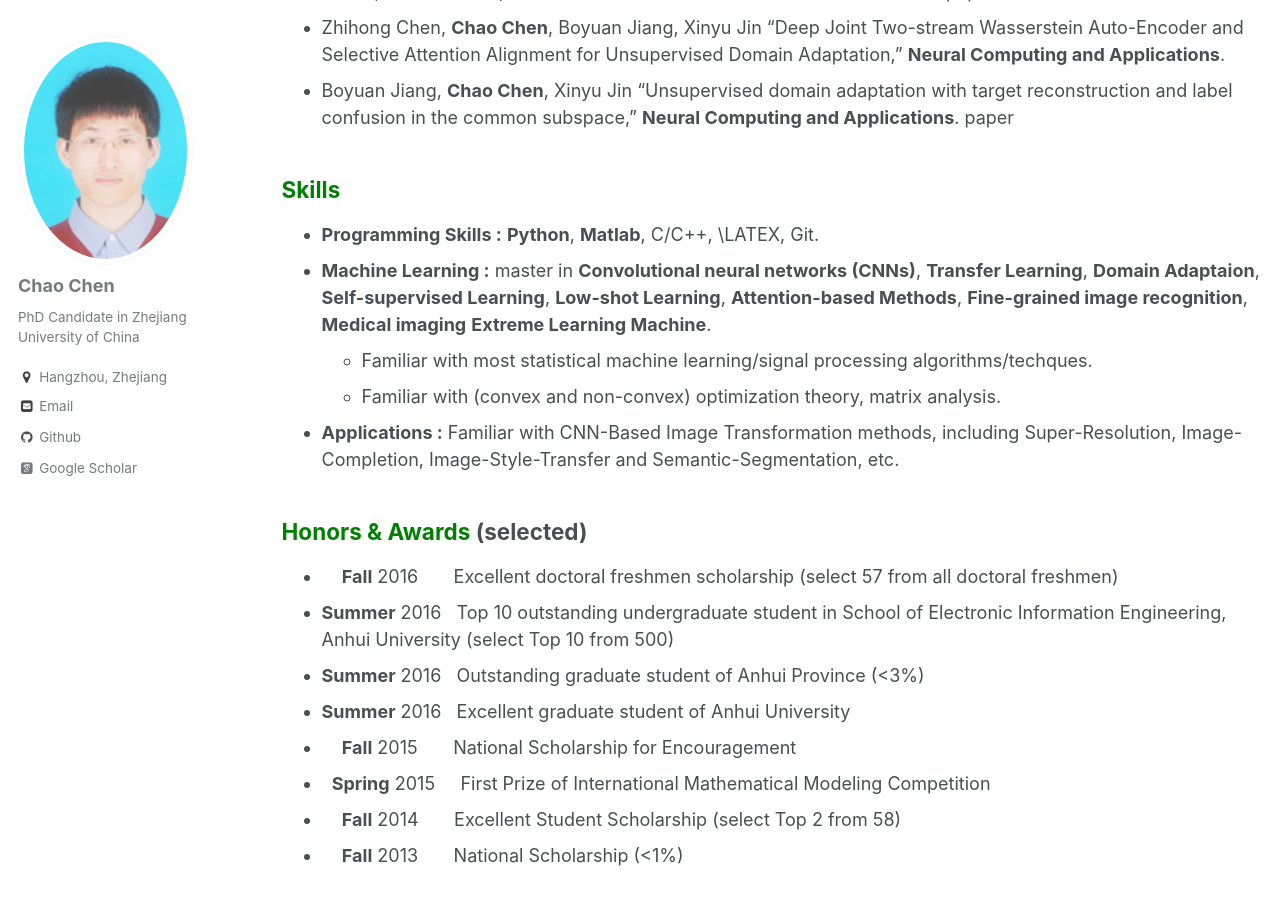
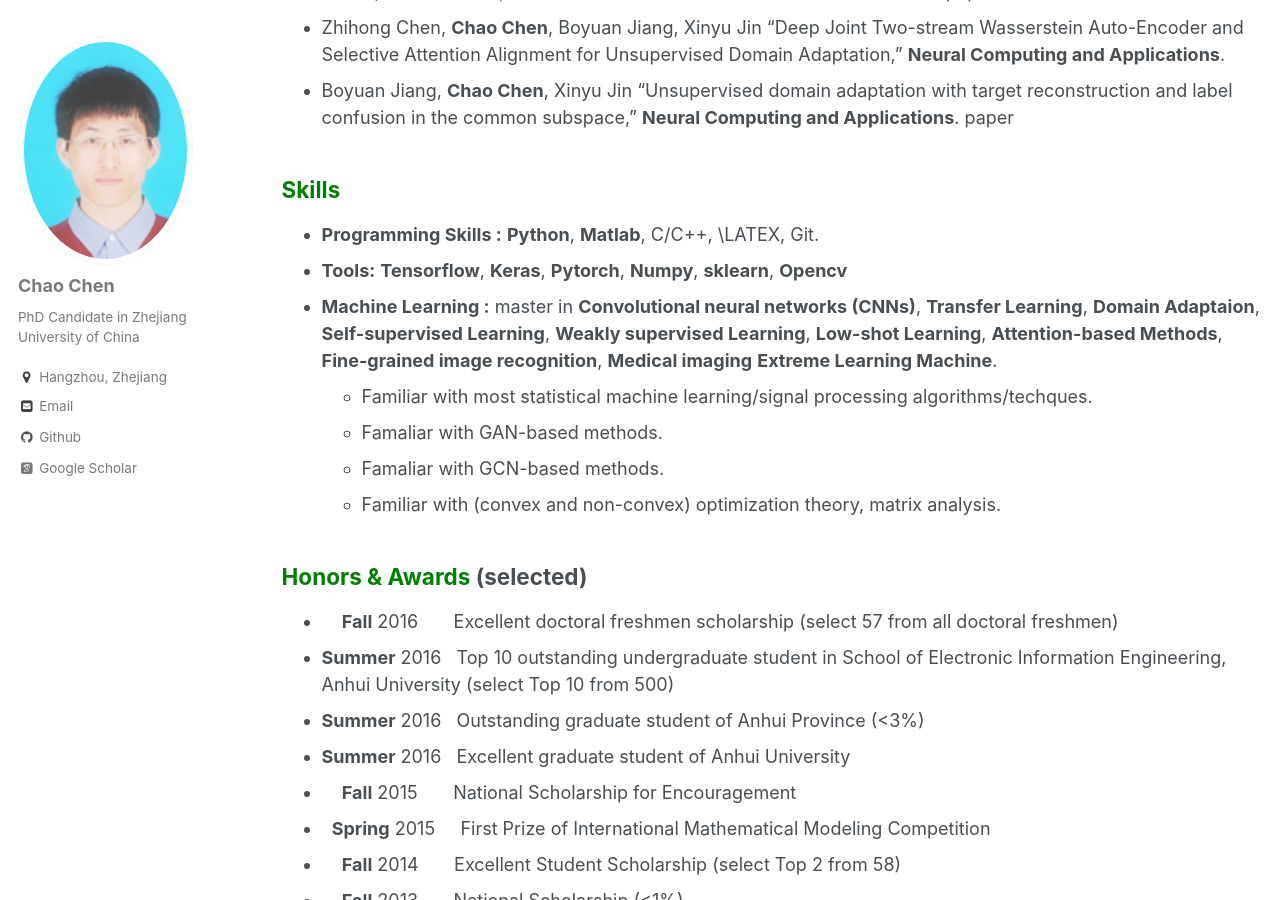
Before and after one commit to chenchao666/chenchao666.github.io, a Jekyll site: the page built from _pages/cv.md, in a window 1280 px wide and 900 px high, scrolled down 1585 px. Built offline with Jekyll 4.4.1, drawn with Linux system fonts in a browser that asks for light colours; some web fonts are replaced.

Commit message:
Update cv.md

```diff
--- a/_pages/cv.md
+++ b/_pages/cv.md
@@ -46,10 +46,13 @@ the common subspace,” **Neural Computing and Applications**. [paper](https://l
 
 ## <span style="color: green"> Skills </span>
 * **Programming Skills :** **Python**, **Matlab**, C/C++, \LATEX, Git.
-* **Machine Learning :** master in **Convolutional neural networks (CNNs)**, **Transfer Learning**, **Domain Adaptaion**, **Self-supervised Learning**, **Low-shot Learning**, **Attention-based Methods**, **Fine-grained image recognition**, **Medical imaging** **Extreme Learning Machine**.
+* **Tools:** **Tensorflow**, **Keras**, **Pytorch**, **Numpy**, **sklearn**, **Opencv**
+* **Machine Learning :** master in **Convolutional neural networks (CNNs)**, **Transfer Learning**, **Domain Adaptaion**, **Self-supervised Learning**, **Weakly supervised Learning**, **Low-shot Learning**, **Attention-based Methods**, **Fine-grained image recognition**, **Medical imaging** **Extreme Learning Machine**.
   - Familiar with most statistical machine learning/signal processing algorithms/techques.
+  - Famaliar with GAN-based methods.
+  - Famaliar with GCN-based methods.
   - Familiar with (convex and non-convex) optimization theory, matrix analysis.
-* **Applications :** Familiar with CNN-Based Image Transformation methods, including Super-Resolution, Image-Completion, Image-Style-Transfer and Semantic-Segmentation, etc.
+
 
 ## <span style="color: green"> Honors & Awards </span>(selected)
 *  &nbsp; &nbsp; **Fall** 2016  &nbsp; &nbsp; &nbsp; Excellent doctoral freshmen scholarship (select 57 from all doctoral freshmen)
```
